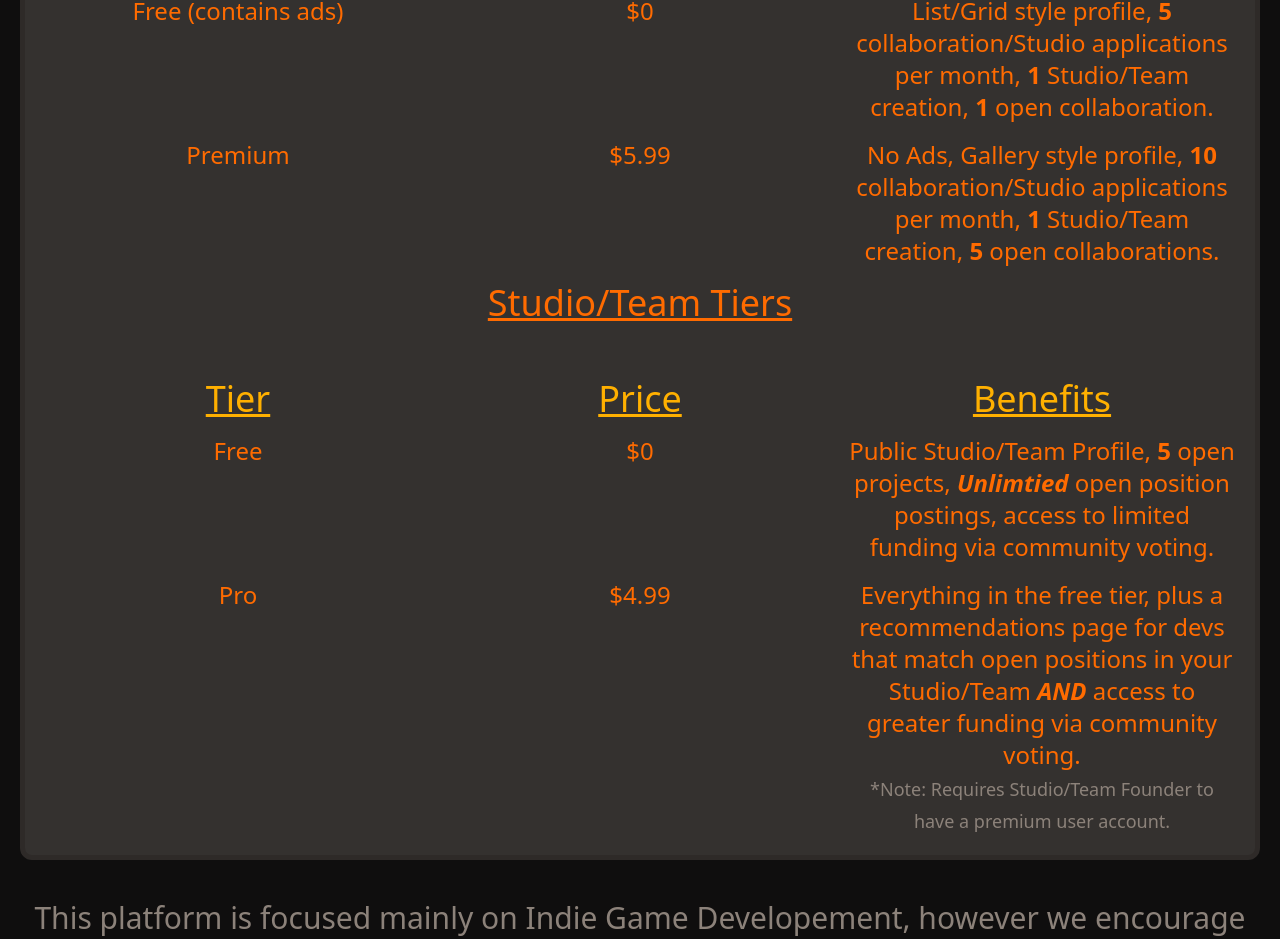
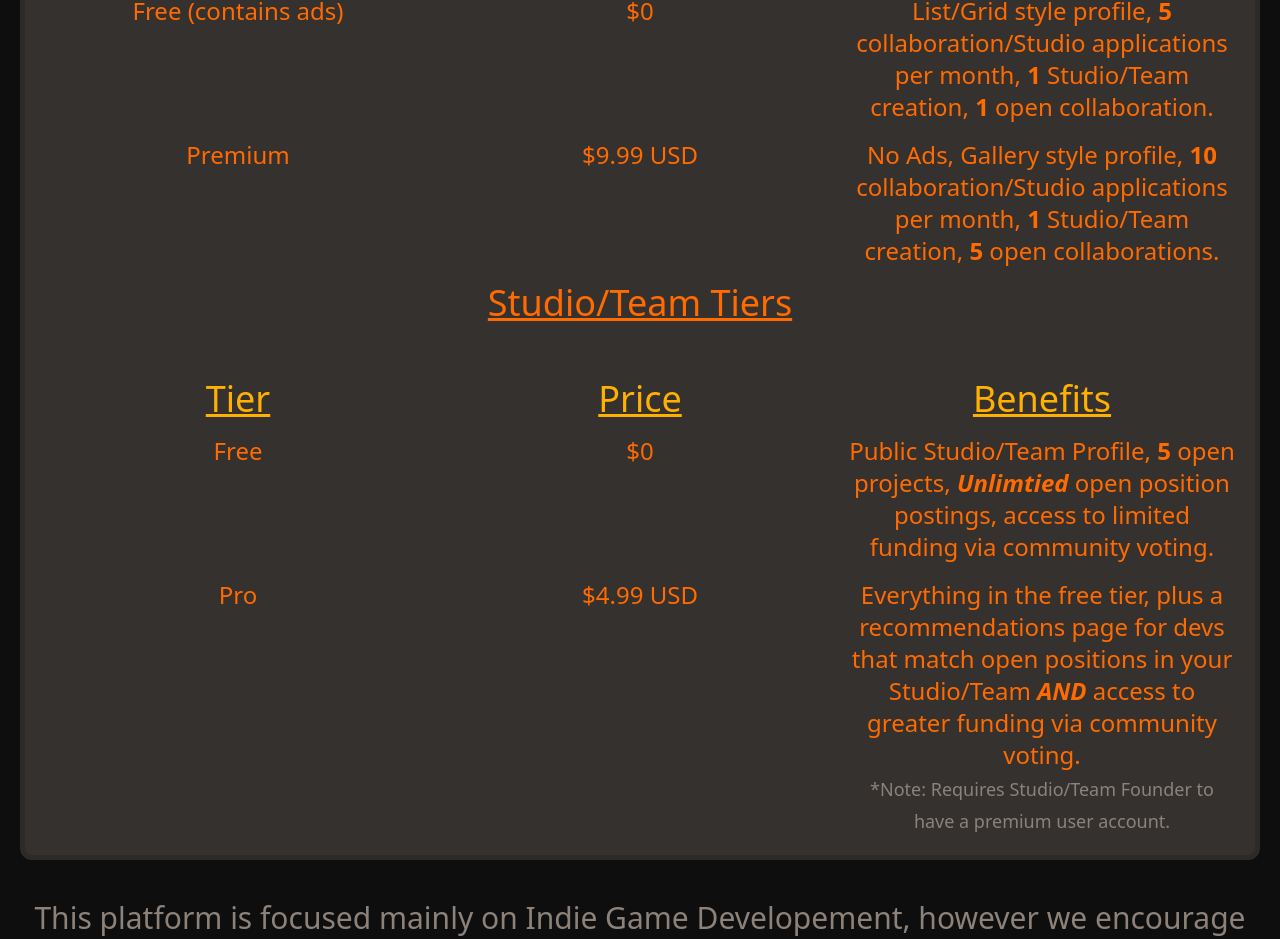
Before and after one commit to MattyMeans19/undergroundindie, a Next.js app: page /prelaunch in a window 1280 px wide. Shown: the part 1536-2475 px from the top of the page. Built offline with nearby package versions, Linux system fonts and the light colour scheme; no server answers.

Commit message:
Updated pricing to reflect USD

```diff
--- a/app/(User)/prelaunch/page.tsx
+++ b/app/(User)/prelaunch/page.tsx
@@ -46,7 +46,7 @@ export default function PrelaunchPage() {
         </p>
 
         <p className="text-2xl text-app-secondary">Premium</p>
-        <p className="text-2xl text-app-secondary">$5.99</p>
+        <p className="text-2xl text-app-secondary">$9.99 USD</p>
         <p className="text-sm md:text-2xl text-app-secondary">No Ads, Gallery style profile, <strong>10</strong> collaboration/Studio applications per month,
           <strong> 1</strong> Studio/Team creation, <strong>5</strong> open collaborations.
         </p>
@@ -63,7 +63,7 @@ export default function PrelaunchPage() {
         </p>
 
         <p className="text-2xl text-app-secondary">Pro</p>
-        <p className="text-2xl text-app-secondary">$4.99</p>
+        <p className="text-2xl text-app-secondary">$4.99 USD</p>
         <p className="text-sm md:text-2xl text-app-secondary">Everything in the free tier, plus a recommendations page for devs that match open positions in your Studio/Team
           <strong className="italic"> AND</strong> access to greater funding via community voting. <br />
           <span className="text-lg text-app-muted">*Note: Requires Studio/Team Founder to have a premium user account.</span>
```
